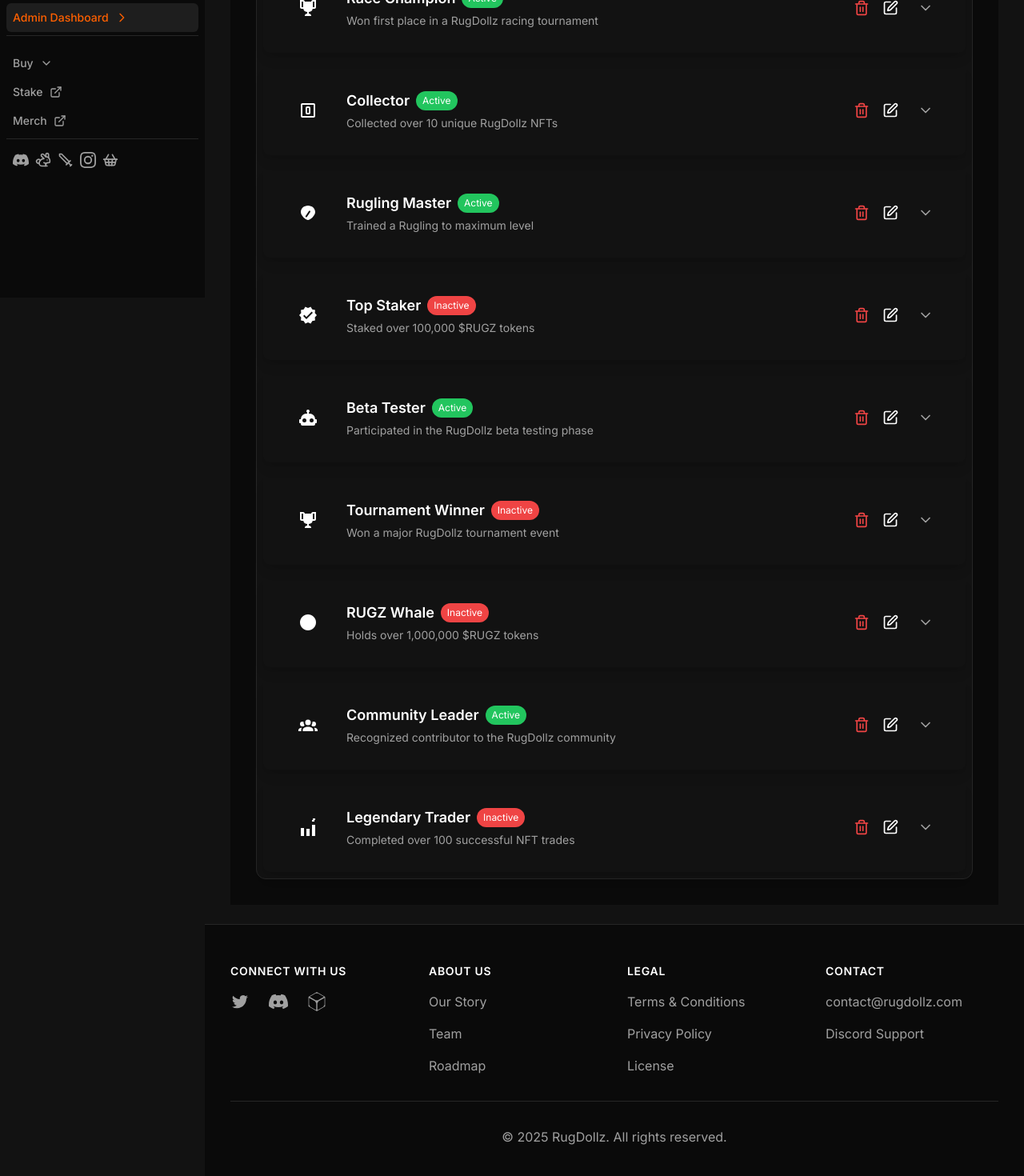
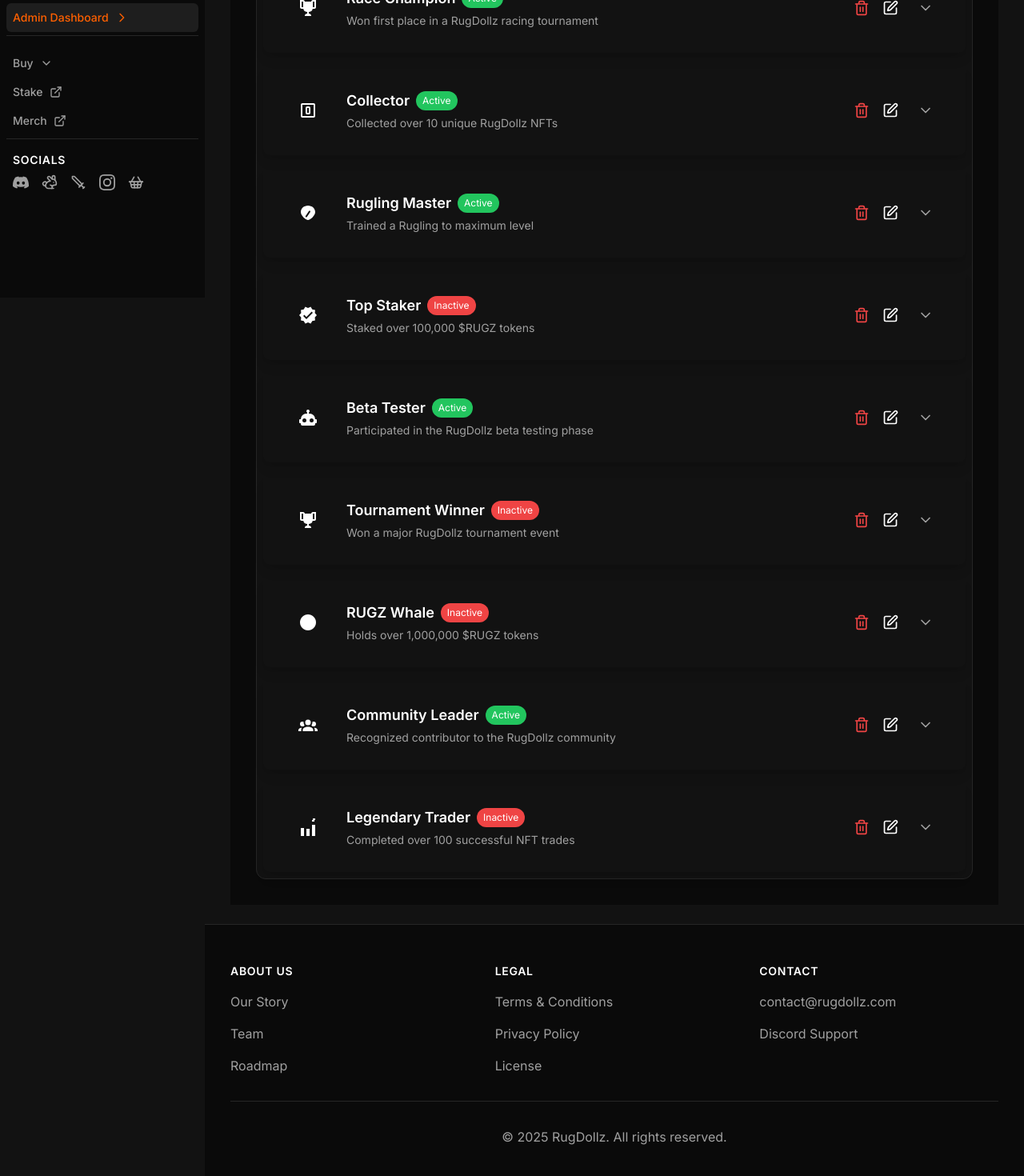
Before and after one commit to LatinGeek/rugdollz-central-hub, a Next.js app: page /badge-management in a window 1280 px wide. Shown: the part 428-1898 px from the top of the page at 80% size. Built offline with nearby package versions, Linux system fonts and the light colour scheme.

Commit message:
[FEATURE] [Navigation] Add title to socials on menu / Add scrolling to menu when overflowed

```diff
--- a/app/components/Footer.tsx
+++ b/app/components/Footer.tsx
@@ -6,49 +6,7 @@ export function Footer() {
   return (
     <footer className="bg-[rgb(var(--bg-darker))] border-t border-[rgb(var(--border-dark))]">
       <div className="max-w-7xl mx-auto py-12 px-4 sm:px-6 lg:px-8">
-        <div className="grid grid-cols-1 md:grid-cols-4 gap-8">
-          {/* Social Links */}
-          <div>
-            <h3 className="text-sm font-semibold text-[rgb(var(--text-primary))] tracking-wider uppercase">
-              Connect With Us
-            </h3>
-            <div className="mt-4 flex space-x-6">
-              <a
-                href="https://twitter.com/rugdollz"
-                className="text-[rgb(var(--text-secondary))] hover:text-[rgb(var(--primary-orange))]"
-                target="_blank"
-                rel="noopener noreferrer"
-              >
-                <span className="sr-only">Twitter</span>
-                <svg className="h-6 w-6" fill="currentColor" viewBox="0 0 24 24">
-                  <path d="M8.29 20.251c7.547 0 11.675-6.253 11.675-11.675 0-.178 0-.355-.012-.53A8.348 8.348 0 0022 5.92a8.19 8.19 0 01-2.357.646 4.118 4.118 0 001.804-2.27 8.224 8.224 0 01-2.605.996 4.107 4.107 0 00-6.993 3.743 11.65 11.65 0 01-8.457-4.287 4.106 4.106 0 001.27 5.477A4.072 4.072 0 012.8 9.713v.052a4.105 4.105 0 003.292 4.022 4.095 4.095 0 01-1.853.07 4.108 4.108 0 003.834 2.85A8.233 8.233 0 012 18.407a11.616 11.616 0 006.29 1.84" />
-                </svg>
-              </a>
-              <a
-                href="https://discord.gg/rugdollz"
-                className="text-[rgb(var(--text-secondary))] hover:text-[rgb(var(--primary-orange))]"
-                target="_blank"
-                rel="noopener noreferrer"
-              >
-                <span className="sr-only">Discord</span>
-                <svg className="h-6 w-6" fill="currentColor" viewBox="0 0 24 24">
-                  <path d="M20.317 4.37a19.791 19.791 0 00-4.885-1.515a.074.074 0 00-.079.037c-.21.375-.444.864-.608 1.25a18.27 18.27 0 00-5.487 0a12.64 12.64 0 00-.617-1.25a.077.077 0 00-.079-.037A19.736 19.736 0 003.677 4.37a.07.07 0 00-.032.027C.533 9.046-.32 13.58.099 18.057a.082.082 0 00.031.057a19.9 19.9 0 005.993 3.03a.078.078 0 00.084-.028a14.09 14.09 0 001.226-1.994a.076.076 0 00-.041-.106a13.107 13.107 0 01-1.872-.892a.077.077 0 01-.008-.128a10.2 10.2 0 00.372-.292a.074.074 0 01.077-.01c3.928 1.793 8.18 1.793 12.062 0a.074.074 0 01.078.01c.12.098.246.198.373.292a.077.077 0 01-.006.127a12.299 12.299 0 01-1.873.892a.077.077 0 00-.041.107c.36.698.772 1.362 1.225 1.993a.076.076 0 00.084.028a19.839 19.839 0 006.002-3.03a.077.077 0 00.032-.054c.5-5.177-.838-9.674-3.549-13.66a.061.061 0 00-.031-.03zM8.02 15.33c-1.183 0-2.157-1.085-2.157-2.419c0-1.333.956-2.419 2.157-2.419c1.21 0 2.176 1.096 2.157 2.42c0 1.333-.956 2.418-2.157 2.418zm7.975 0c-1.183 0-2.157-1.085-2.157-2.419c0-1.333.955-2.419 2.157-2.419c1.21 0 2.176 1.096 2.157 2.42c0 1.333-.946 2.418-2.157 2.418z" />
-                </svg>
-              </a>
-              <a
-                href="https://opensea.io/collection/rugdollz"
-                className="text-[rgb(var(--text-secondary))] hover:text-[rgb(var(--primary-orange))]"
-                target="_blank"
-                rel="noopener noreferrer"
-              >
-                <span className="sr-only">OpenSea</span>
-                <svg className="h-6 w-6" fill="currentColor" viewBox="0 0 24 24">
-                  <path d="M12 0L1.608 6v12L12 24l10.392-6V6zm-1.073 1.445h.001a1.8 1.8 0 002.138 0l7.534 4.35a1.794 1.794 0 000 .403l-7.535 4.35a1.8 1.8 0 00-2.137 0l-7.536-4.35a1.795 1.795 0 000-.402zM21.324 7.4c.109.08.226.147.349.201v8.7a1.8 1.8 0 00-1.069 1.852l-7.535 4.35a1.8 1.8 0 00-.349-.2l-.009-8.653a1.8 1.8 0 001.07-1.851zm-18.648.048l7.535 4.35a1.8 1.8 0 001.069 1.852v8.7c-.124.054-.24.122-.349.202l-7.535-4.35a1.8 1.8 0 00-1.069-1.852v-8.7c.124-.054.24-.122.35-.202z" />
-                </svg>
-              </a>
-            </div>
-          </div>
-
+        <div className="grid grid-cols-1 md:grid-cols-3 gap-8">
           {/* About Us */}
           <div>
             <h3 className="text-sm font-semibold text-[rgb(var(--text-primary))] tracking-wider uppercase">
--- a/app/components/Navigation.tsx
+++ b/app/components/Navigation.tsx
@@ -95,7 +95,7 @@ export function Navigation() {
             <div className="flex items-center flex-shrink-0 px-4">
               <h1 className="text-2xl font-bold text-[rgb(var(--text-primary))]">RugDollz Hub</h1>
             </div>
-            <nav className="mt-5 flex-1 px-2 space-y-1">
+            <nav className="mt-5 flex-1 px-2 space-y-1 overflow-y-auto">
               {navigation.map((item) => {
                 const isActive = pathname === item.href
                 return (
@@ -203,11 +203,12 @@ export function Navigation() {
                 ))}
               </div>
 
-
-
               {/* Social Links */}
               <div className="mt-auto pt-4 border-t border-[rgb(var(--border-dark))]">
-                <div className="flex flex-wrap gap-2 px-2">
+                <h3 className="px-2 text-sm font-semibold text-[rgb(var(--text-primary))] tracking-wider uppercase mb-2">
+                  Socials
+                </h3>
+                <div className="flex flex-wrap gap-4 px-2">
                   {socialLinks.map((item) => (
                     <a
                       key={item.name}
@@ -264,7 +265,7 @@ export function Navigation() {
 
         {/* Mobile menu */}
         {isMobileMenuOpen && (
-          <nav className="px-2 pt-2 pb-3 space-y-1 bg-[rgb(var(--bg-darker))]">
+          <nav className="px-2 pt-2 pb-3 space-y-1 bg-[rgb(var(--bg-darker))] max-h-[calc(100vh-4rem)] overflow-y-auto z-1000">
             {navigation.map((item) => {
               const isActive = pathname === item.href
               return (
@@ -375,11 +376,12 @@ export function Navigation() {
               ))}
             </div>
 
-
-
             {/* Mobile Social Links */}
             <div className="mt-4 pt-4 border-t border-[rgb(var(--border-dark))]">
-              <div className="flex flex-wrap gap-4 px-3">
+              <h3 className="px-3 text-sm font-semibold text-[rgb(var(--text-primary))] tracking-wider uppercase mb-2">
+                Socials
+              </h3>
+              <div className="flex flex-wrap gap-6 px-3 py-4 mb-6">
                 {socialLinks.map((item) => (
                   <a
                     key={item.name}
```
